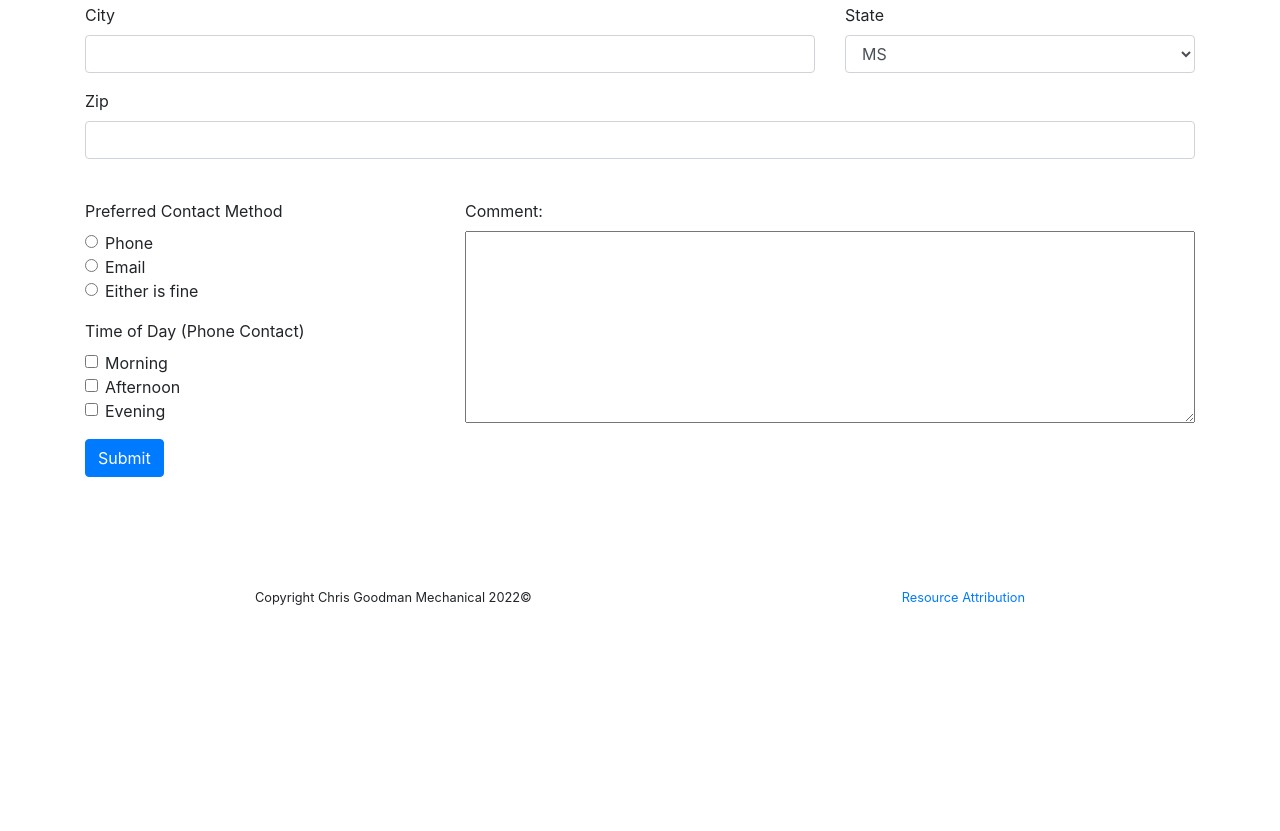
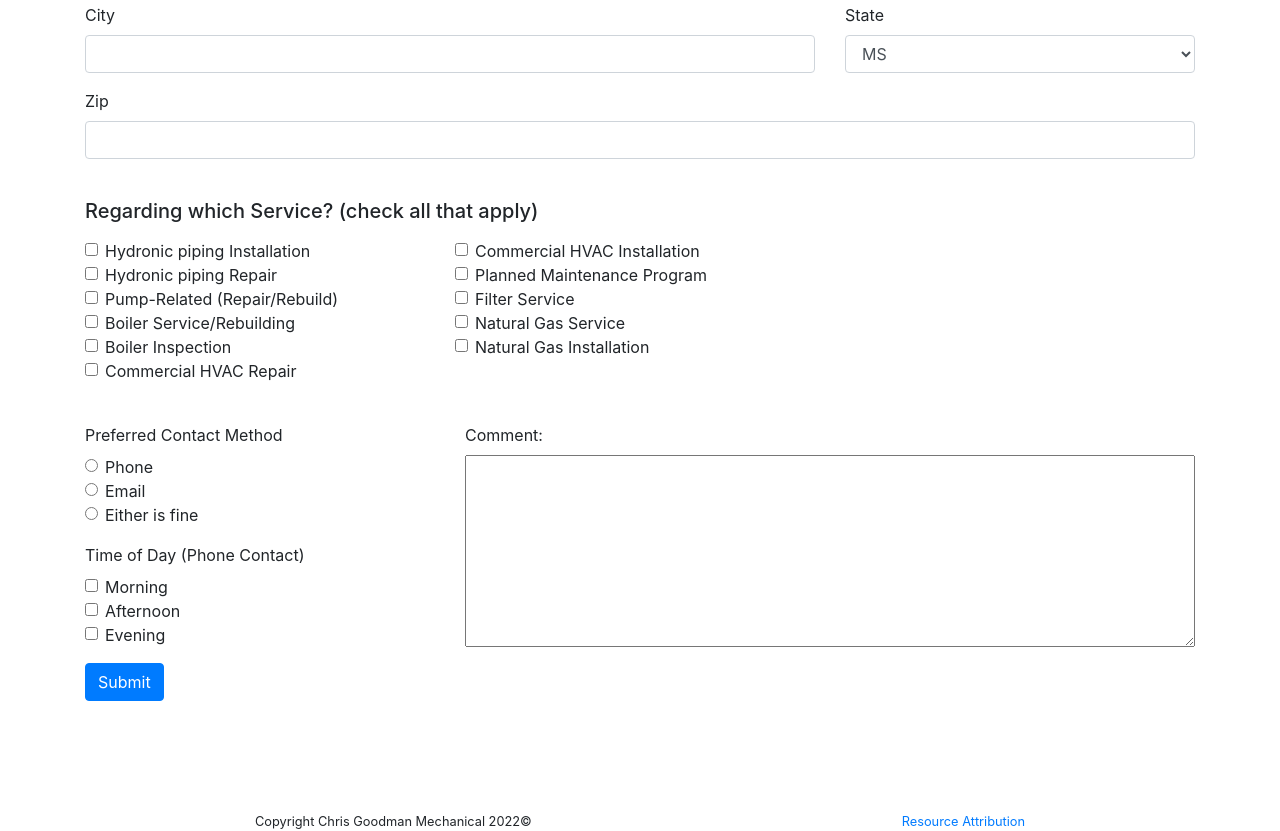
Before and after one commit to Seralyn/goodmanMechanical, a plain HTML site: page quote.html in a window 1280 px wide. Shown: the part 858-1689 px from the top of the page. Before the commit the page ends 1465 px from the top, so only its background shows below. Drawn offline with nearby package versions, Linux system fonts and the light colour scheme.

Commit message:
fixed some inconsistencies

```diff
--- a/quote.html
+++ b/quote.html
@@ -109,6 +109,50 @@
                         <label for="customerZip">Zip</label>
                         <input type="text" class="form-control" name="customerZip" required>
                     </div>
+
+
+
+
+                    <br>
+                    <div class="form-group">
+                        <label for="typeOfService"><h5>Regarding which Service? (check all that apply)</h5></label><br>
+                        <div class="container">
+                            <div class="row">
+                                <div class="form-check col-md-4">
+                                    <input class="form-check-input" type="checkbox" name="typeOfService" value="Hydronic Piping Installation">
+                                    <label class="form-check-label" for="flexCheckChecked">Hydronic piping Installation</label><br>
+                                    <input class="form-check-input" type="checkbox" name="typeOfService" value="Hyronic Piping Repair">
+                                    <label class="form-check-label" for="flexCheckChecked">Hydronic piping Repair</label><br>
+                                    <input class="form-check-input" type="checkbox" name="typeOfService" value="Pump-related">
+                                    <label class="form-check-label" for="flexCheckChecked">Pump-Related (Repair/Rebuild)</label><br>
+                                    <input class="form-check-input" type="checkbox" name="typeOfService" value="Pump-related">
+                                    <label class="form-check-label" for="flexCheckChecked">Boiler Service/Rebuilding</label><br>
+                                    <input class="form-check-input" type="checkbox" name="typeOfService" value="Pump-related">
+                                    <label class="form-check-label" for="flexCheckChecked">Boiler Inspection</label><br>
+                                    <input class="form-check-input" type="checkbox" name="typeOfService" value="Pump-related">
+                                    <label class="form-check-label" for="flexCheckChecked">Commercial HVAC Repair</label><br>
+                                </div>
+
+                                <div class="form-check col-md-8">
+                                    <input class="form-check-input" type="checkbox" name="typeOfService" value="Pump-related">
+                                    <label class="form-check-label" for="flexCheckChecked">Commercial HVAC Installation</label><br>
+                                    <input class="form-check-input" type="checkbox" name="typeOfService" value="Pump-related">
+                                    <label class="form-check-label" for="flexCheckChecked">Planned Maintenance Program</label><br>
+                                    <input class="form-check-input" type="checkbox" name="typeOfService" value="Pump-related">
+                                    <label class="form-check-label" for="flexCheckChecked">Filter Service</label><br>
+                                    <input class="form-check-input" type="checkbox" name="typeOfService" value="Pump-related">
+                                    <label class="form-check-label" for="flexCheckChecked">Natural Gas Service</label><br>
+                                    <input class="form-check-input" type="checkbox" name="typeOfService" value="Pump-related">
+                                    <label class="form-check-label" for="flexCheckChecked">Natural Gas Installation</label><br>
+                                </div>
+
+                            </div>
+                        </div>
+                    </div>
+
+
+
+
                     <br>
                     <div class="row">
                         <div class="col-4">
@@ -135,11 +179,14 @@
                             <div class="form-group">
                                 <label for="timeOfDay">Time of Day (Phone Contact)</label><br>
                                 <div class="form-check">
-                                    <input class="form-check-input" type="checkbox" name="timeOfDayCall" value="Morning">
+                                    <input class="form-check-input" type="checkbox" name="timeOfDayCall"
+                                        value="Morning">
                                     <label class="form-check-label" for="flexCheckChecked">Morning</label><br>
-                                    <input class="form-check-input" type="checkbox" name="timeOfDayCall" value="Afternoon">
+                                    <input class="form-check-input" type="checkbox" name="timeOfDayCall"
+                                        value="Afternoon">
                                     <label class="form-check-label" for="flexCheckChecked">Afternoon</label><br>
-                                    <input class="form-check-input" type="checkbox" name="timeOfDayCall" value="Evening">
+                                    <input class="form-check-input" type="checkbox" name="timeOfDayCall"
+                                        value="Evening">
                                     <label class="form-check-label" for="flexCheckChecked">Evening</label>
                                 </div>
                             </div>
```
Also changed, not shown: index.html (+8 -20 lines), 1 other file. Lines whose indentation alone changed are shown as unchanged.
